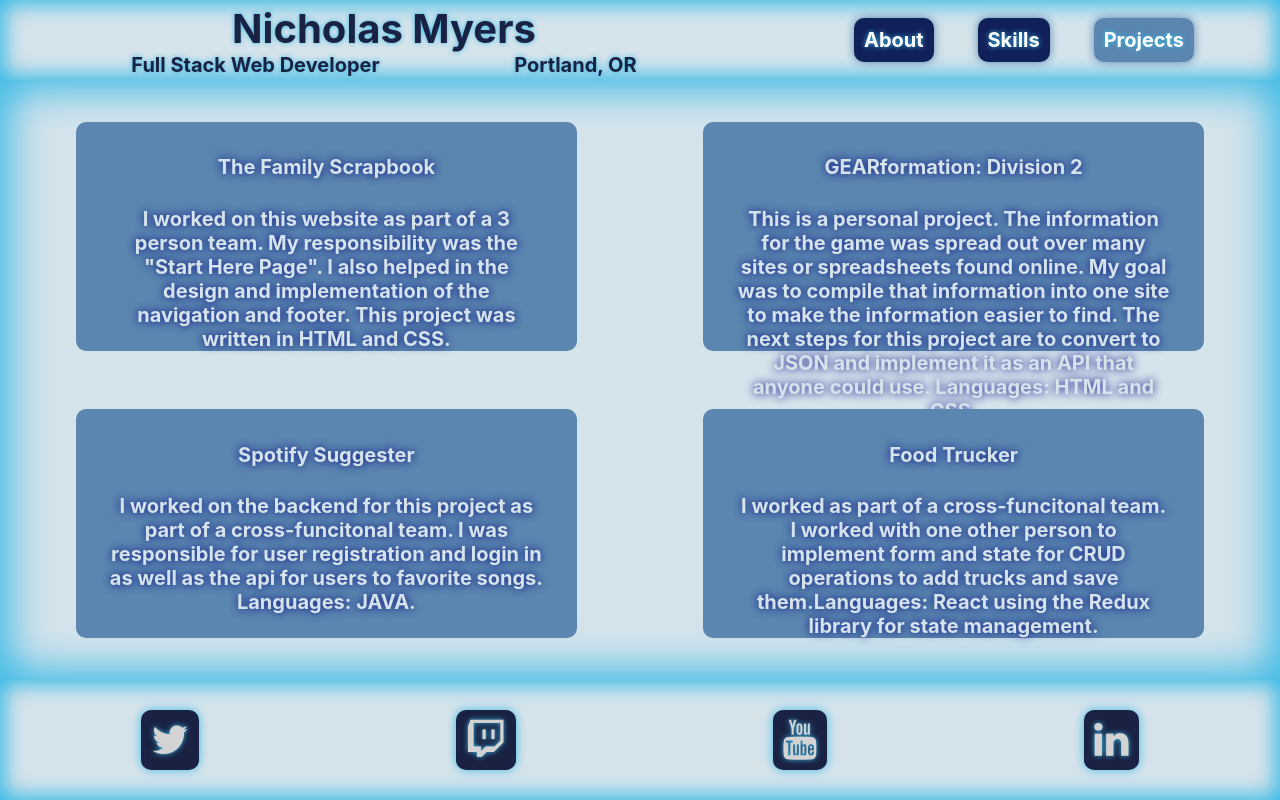
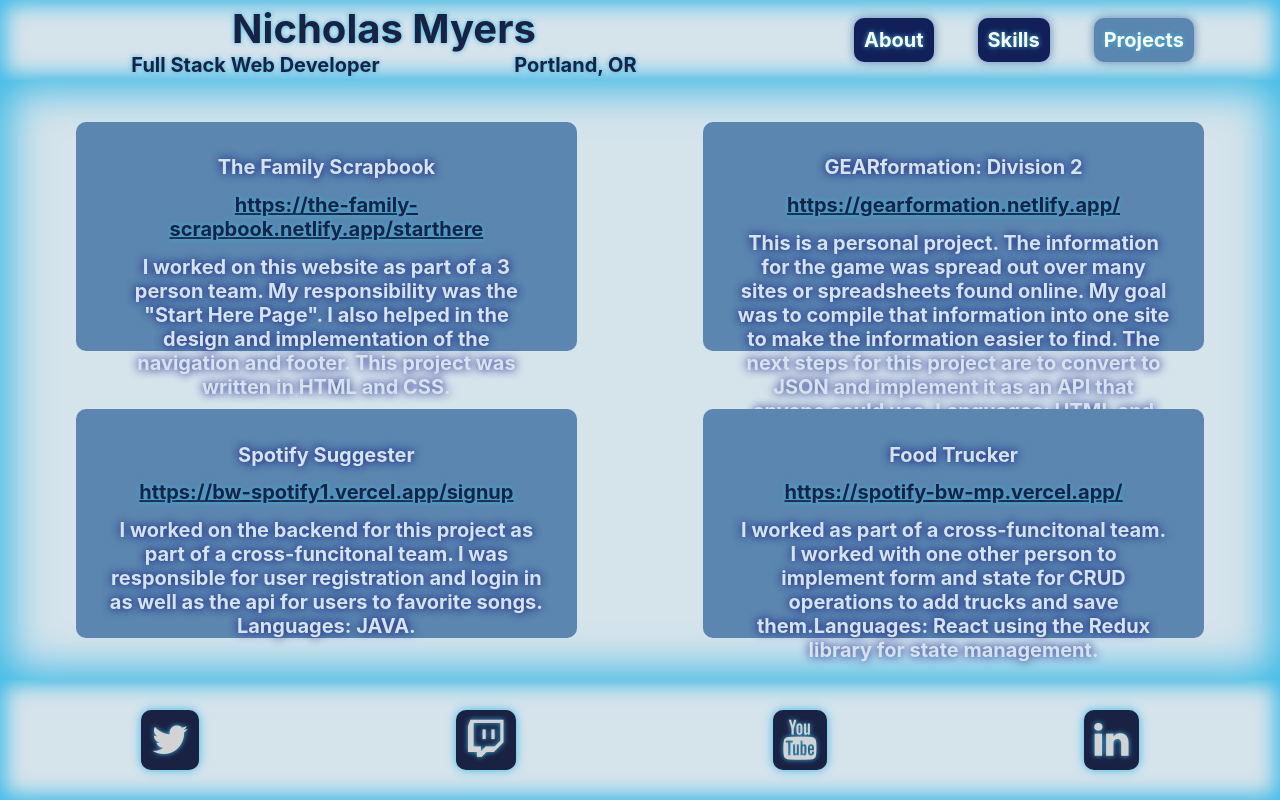
Before and after one commit to nicholas-myers/Professional-Portfolio, a React (Create React App) app: page /projects in a window 1280 px wide. Built offline with nearby package versions, Linux system fonts and the light colour scheme.

Commit message:
set up links for projects to open to new pages temporarily until I can set up the modals

```diff
--- a/src/components/Projects.js
+++ b/src/components/Projects.js
@@ -1,5 +1,6 @@
 import React from "react";
 import styled from "styled-components";
+import {Link} from "react-router-dom";
 
 const ProjectContainer = styled.section`
   width: 100%;
@@ -43,6 +44,9 @@
           src="https://the-family-scrapbook.netlify.app/starthere"
           height="100%"
         ></iframe> */}
+        <a href="https://the-family-scrapbook.netlify.app/starthere" target="_blank">
+        	https://the-family-scrapbook.netlify.app/starthere
+        </a>
         <p>
           I worked on this website as part of a 3 person team. My responsibility
           was the "Start Here Page". I also helped in the design and
@@ -53,6 +57,9 @@
       <ProjectCard>
         <h2>GEARformation: Division 2</h2>
         {/* <iframe src="https://gearformation.netlify.app/" height="100%"></iframe> */}
+        <a href="https://gearformation.netlify.app/" target="_blank">
+        https://gearformation.netlify.app/
+        </a>
         <p>
           This is a personal project. The information for the game was spread
           out over many sites or spreadsheets found online. My goal was to
@@ -64,6 +71,9 @@
       <ProjectCard>
         <h2>Spotify Suggester</h2>
         {/* <iframe src="https://bw-spotify1.vercel.app/signup" height="100%"></iframe> */}
+        <a href="https://bw-spotify1.vercel.app/signup" target="_blank">
+        https://bw-spotify1.vercel.app/signup
+        </a>
         <p>
           I worked on the backend for this project as part of a cross-funcitonal
           team. I was responsible for user registration and login in as well as
@@ -73,6 +83,9 @@
       <ProjectCard>
         <h2>Food Trucker</h2>
         {/* <iframe src="https://spotify-bw-mp-frontend.spotify-bw-mp.vercel.app/" height="100%"></iframe> */}
+        <a href="https://spotify-bw-mp-frontend.spotify-bw-mp.vercel.app/" target="_blank">
+        https://spotify-bw-mp.vercel.app/
+        </a>
         <p>
           I worked as part of a cross-funcitonal team. I worked with one other
           person to implement form and state for CRUD operations to add trucks
```
